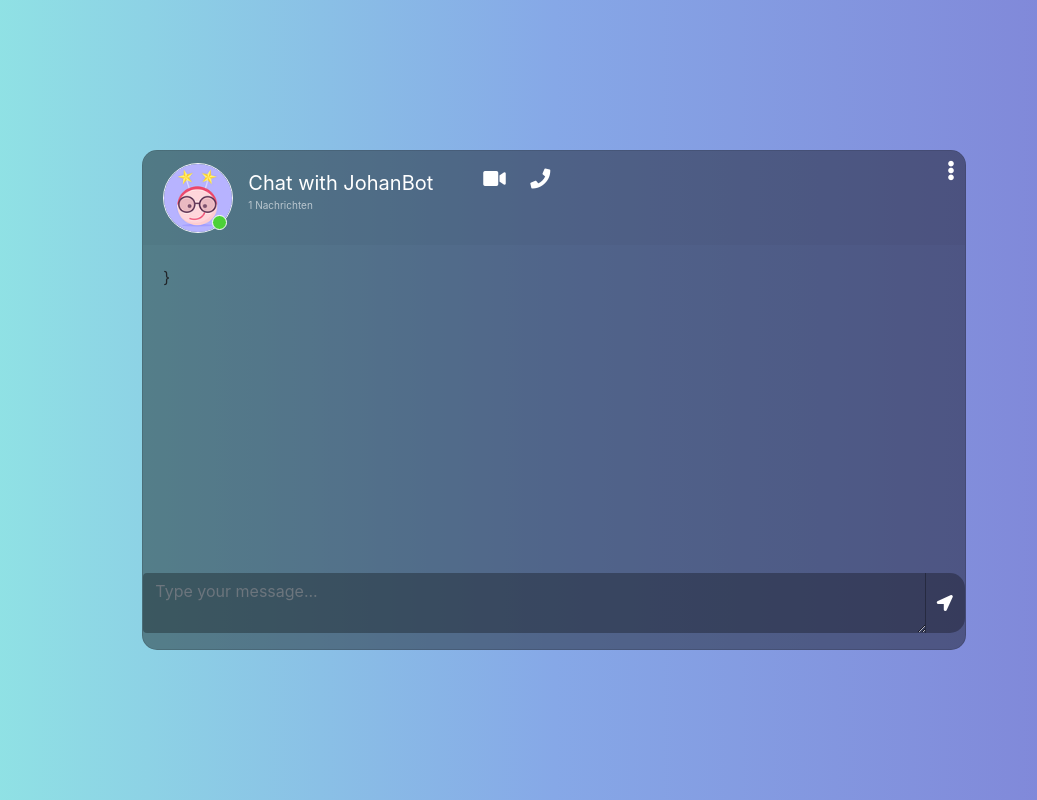
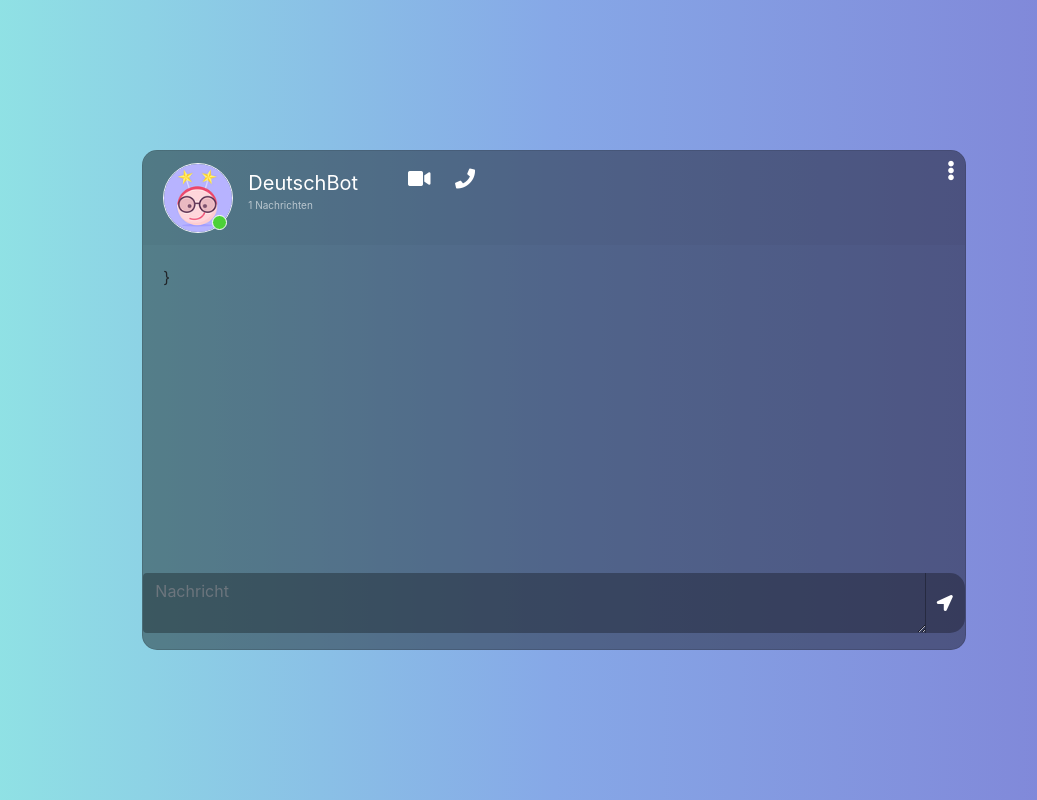
Before and after one commit to Erick-Faster/hausaufgabe-front, a Flask app: template templates/test.html in a window 1280 px wide. Shown: the whole page, without its empty margins (86-1123 px from the left). Run offline with Flask 2, Linux system fonts and the light colour scheme; the template is opened without the code that fills it: most values are stand-ins (such as "Sample title", 1, 10 or a date in 2020); some libraries are stand-ins or nearby versions.

Commit message:
moving to other notebook

```diff
--- a/templates/test.html
+++ b/templates/test.html
@@ -261,7 +261,7 @@
 									<span class="online_icon"></span>
 								</div>
 								<div class="user_info">
-									<span>Chat with JohanBot</span>
+									<span>DeutschBot</span>
 									<p>{{ chat|length }} Nachrichten</p>
 								</div>
 								<div class="video_cam">
@@ -334,7 +334,7 @@
 						<form action='/' method='POST'>
 							<div class="input-group">
 
-								<textarea name='antwort' id='antwort' type=text class="form-control type_msg" placeholder="Type your message..."></textarea>
+								<textarea name='antwort' id='antwort' type=text class="form-control type_msg" placeholder="Nachricht"></textarea>
 								<div class="input-group-append">
 									<button type="submit" class="input-group-text send_btn"><i class="fas fa-location-arrow"></i></button>
 								</div>
```
